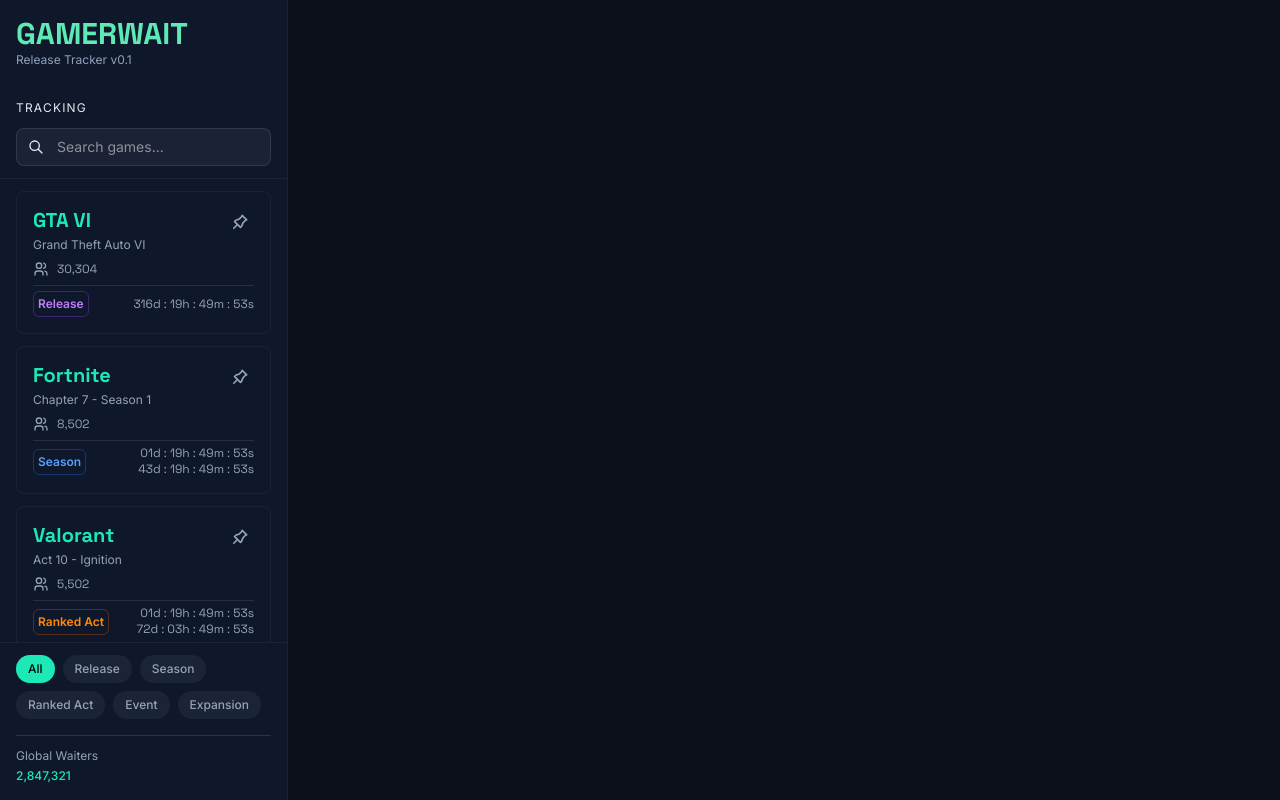
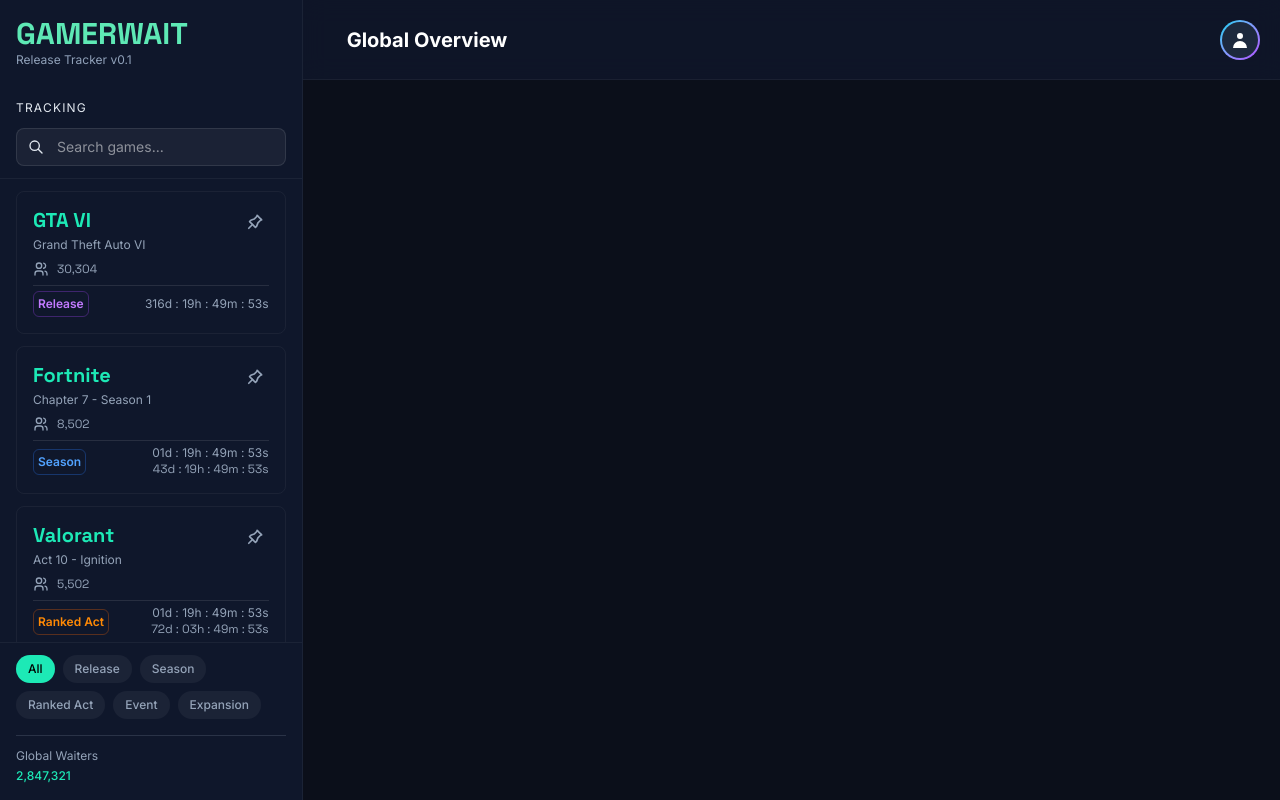
Before and after one commit to cristianbyte/gamerwait, a React (Vite) app: page / in a window 1280 px wide. Built offline with nearby package versions, Linux system fonts and the light colour scheme.

Commit message:
feat: add Header, Breadcrumb, and UserMenu components; enhance Sidebar layout and styling; implement SearchInput and TrackingType

```diff
--- a/src/components/countdown/Countdown.jsx
+++ b/src/components/countdown/Countdown.jsx
@@ -40,7 +40,7 @@
   const timeLeft = useCountdown(releaseDate);
 
   if (!timeLeft) {
-    return <span className={`text-neon text-xs font-bold`}>LIVE</span>;
+    return <span className={`text-neon text-xs font-bold line-0`}>LIVE</span>;
   }
 
   const { days, hours, minutes, seconds } = timeLeft;
--- /dev/null
+++ b/src/components/header/Breadcrumb.jsx
@@ -0,0 +1,35 @@
+export default function Breadcrumb({ path = ["Global Overview"] }) {
+  return (
+    <div className="flex flex-col gap-1">
+      <div className="flex items-center gap-3 pl-10 md:pl-4">
+        <h2 className="text-xl font-bold text-white pl-2">{path[0]}</h2>
+      </div>
+      {path.length > 1 && (
+        <div className="flex items-center gap-2 text-xs text-slate-400 ml-9">
+          {path.map((item, index) => (
+            <div key={index} className="flex items-center gap-2">
+              <span
+                className={index === path.length - 1 ? "text-cyan-400" : ""}
+              >
+                {item}
+              </span>
+              {index < path.length - 1 && (
+                <svg
+                  fill="currentColor"
+                  className="w-3 h-3"
+                  viewBox="0 0 20 20"
+                >
+                  <path
+                    fillRule="evenodd"
+                    d="M7.293 14.707a1 1 0 0 1 0-1.414L10.586 10 7.293 6.707a1 1 0 0 1 1.414-1.414l4 4a1 1 0 0 1 0 1.414l-4 4a1 1 0 0 1-1.414 0"
+                    clipRule="evenodd"
+                  />
+                </svg>
+              )}
+            </div>
+          ))}
+        </div>
+      )}
+    </div>
+  );
+}
--- /dev/null
+++ b/src/components/header/UserMenu.jsx
@@ -0,0 +1,110 @@
+import { useState, useRef, useEffect } from "react";
+
+export default function UserMenu() {
+  const [isOpen, setIsOpen] = useState(false);
+  const menuRef = useRef(null);
+
+  useEffect(() => {
+    function handleClickOutside(event) {
+      if (menuRef.current && !menuRef.current.contains(event.target)) {
+        setIsOpen(false);
+      }
+    }
+
+    document.addEventListener("mousedown", handleClickOutside);
+    return () => document.removeEventListener("mousedown", handleClickOutside);
+  }, []);
+
+  return (
+    <div className="relative" ref={menuRef}>
+      <button
+        onClick={() => setIsOpen(!isOpen)}
+        className="size-10 bg-linear-to-br from-cyan-400 to-purple-500 rounded-full p-0.5 hover:scale-105 transition-transform"
+      >
+        <div className="size-full bg-slate-800 rounded-full flex items-center justify-center">
+          <svg
+            className="w-5 h-5 text-white"
+            fill="currentColor"
+            viewBox="0 0 20 20"
+          >
+            <path
+              fillRule="evenodd"
+              d="M10 9a3 3 0 100-6 3 3 0 000 6zm-7 9a7 7 0 1114 0H3z"
+              clipRule="evenodd"
+            />
+          </svg>
+        </div>
+      </button>
+
+      {isOpen && (
+        <div className="absolute right-0 mt-2 w-56 bg-slate-800 border border-white/10 rounded-lg shadow-xl overflow-hidden z-50">
+          <div className="px-4 py-3 border-b border-white/10">
+            <p className="text-sm font-medium text-white">Player Name</p>
+            <p className="text-xs text-slate-400">player@gamerwait.com</p>
+          </div>
+
+          <div className="py-2">
+            <button className="w-full px-4 py-2 text-sm text-left text-slate-300 hover:bg-white/5 hover:text-white transition-colors flex items-center gap-3">
+              <svg
+                className="w-5 h-5"
+                fill="none"
+                viewBox="0 0 24 24"
+                stroke="currentColor"
+              >
+                <path
+                  strokeLinecap="round"
+                  strokeLinejoin="round"
+                  strokeWidth={2}
+                  d="M15 17h5l-1.405-1.405A2.032 2.032 0 0118 14.158V11a6.002 6.002 0 00-4-5.659V5a2 2 0 10-4 0v.341C7.67 6.165 6 8.388 6 11v3.159c0 .538-.214 1.055-.595 1.436L4 17h5m6 0v1a3 3 0 11-6 0v-1m6 0H9"
+                />
+              </svg>
+              Notifications
+            </button>
+
+            <button className="w-full px-4 py-2 text-sm text-left text-slate-300 hover:bg-white/5 hover:text-white transition-colors flex items-center gap-3">
+              <svg
+                className="w-5 h-5"
+                fill="none"
+                viewBox="0 0 24 24"
+                stroke="currentColor"
+              >
+                <path
+                  strokeLinecap="round"
+                  strokeLinejoin="round"
+                  strokeWidth={2}
+                  d="M10.325 4.317c.426-1.756 2.924-1.756 3.35 0a1.724 1.724 0 002.573 1.066c1.543-.94 3.31.826 2.37 2.37a1.724 1.724 0 001.065 2.572c1.756.426 1.756 2.924 0 3.35a1.724 1.724 0 00-1.066 2.573c.94 1.543-.826 3.31-2.37 2.37a1.724 1.724 0 00-2.572 1.065c-.426 1.756-2.924 1.756-3.35 0a1.724 1.724 0 00-2.573-1.066c-1.543.94-3.31-.826-2.37-2.37a1.724 1.724 0 00-1.065-2.572c-1.756-.426-1.756-2.924 0-3.35a1.724 1.724 0 001.066-2.573c-.94-1.543.826-3.31 2.37-2.37.996.608 2.296.07 2.572-1.065z"
+                />
+                <path
+                  strokeLinecap="round"
+                  strokeLinejoin="round"
+                  strokeWidth={2}
+                  d="M15 12a3 3 0 11-6 0 3 3 0 016 0z"
+                />
+              </svg>
+              Settings
+            </button>
+          </div>
+
+          <div className="border-t border-white/10 py-2">
+            <button className="w-full px-4 py-2 text-sm text-left text-red-400 hover:bg-red-500/10 transition-colors flex items-center gap-3">
+              <svg
+                className="w-5 h-5"
+                fill="none"
+                viewBox="0 0 24 24"
+                stroke="currentColor"
+              >
+                <path
+                  strokeLinecap="round"
+                  strokeLinejoin="round"
+                  strokeWidth={2}
+                  d="M17 16l4-4m0 0l-4-4m4 4H7m6 4v1a3 3 0 01-3 3H6a3 3 0 01-3-3V7a3 3 0 013-3h4a3 3 0 013 3v1"
+                />
+              </svg>
+              Logout
+            </button>
+          </div>
+        </div>
+      )}
+    </div>
+  );
+}
--- /dev/null
+++ b/src/components/hero/Header.jsx
@@ -0,0 +1,11 @@
+import Breadcrumb from "./../header/Breadcrumb";
+import UserMenu from "./../header/UserMenu";
+
+export default function Header() {
+  return (
+    <header className="flex items-center w-full h-20 justify-between px-5 py-5 border-b border-white/5 z-10 bg-slate-900/80 backdrop-blur-md">
+      <Breadcrumb />
+      <UserMenu />
+    </header>
+  );
+}
--- a/src/components/layout/MainContent.jsx
+++ b/src/components/layout/MainContent.jsx
@@ -1,5 +1,11 @@
+import Header from "../hero/Header";
+
 function MainContent() {
-  return <></>;
+  return (
+    <>
+      <Header />
+    </>
+  );
 }
 
 export default MainContent;
--- a/src/components/layout/Sidebar.jsx
+++ b/src/components/layout/Sidebar.jsx
@@ -44,7 +44,7 @@
       <button
         onClick={() => setOpen(!open)}
         className="
-          fixed top-4 left-4 z-50
+          fixed top-5 left-4 z-50
           bg-slate-800 text-white
           px-3 py-2 rounded h-10 w-10
           md:hidden
@@ -69,27 +69,31 @@
       {/* SIDEBAR */}
       <aside
         className={`
-          fixed md:static top-0 left-0 z-40
-          h-dvh bg-slate-900 text-slate-200
+    fixed md:static h-screen top-0 left-0 z-40
+    bg-slate-900 text-slate-200
     border-r border-white/5
     flex flex-col
     transition-transform duration-300
-          w-72
+    w-100
 
     ${open ? "translate-x-0" : "-translate-x-full"}
     md:translate-x-0
   `}
       >
-        {/* Header */}
-        <div className="p-4 pt-16 md:pt-4">
+        <div className="shrink-0 p-4 pt-16 md:pt-4">
           <h1 className="text-3xl font-title font-bold text-emerald-300">
             GAMERWAIT
           </h1>
           <p className="text-xs text-slate-400">Release Tracker v0.1</p>
         </div>
 
+        <div className="flex-1 min-h-0">
           <TrackedGameList />
+        </div>
+
+        <div className="shrink-0">
           <GlobalWaiters />
+        </div>
       </aside>
     </>
   );
--- a/src/components/sidebar/TrackedGameCard.jsx
+++ b/src/components/sidebar/TrackedGameCard.jsx
@@ -62,9 +62,9 @@
             viewBox="0 0 24 24"
             fill={pinned ? "currentColor" : "none"}
             stroke="currentColor"
-            stroke-width="2"
-            stroke-linecap="round"
-            stroke-linejoin="round"
+            strokeWidth="2"
+            strokeLinecap="round"
+            strokeLinejoin="round"
             className={`w-5 h-5 cursor-pointer ${
               pinned ? "text-neon" : "text-slate"
             }`}
@@ -96,10 +96,10 @@
           </span>
         </div>
 
-        <div className="flex-col columns-1 w-full text-right">
+        <div className="flex-col w-full text-right">
           <Countdown
             releaseDate={tracking.startAt}
-            className="text-xs font-title text-slate"
+            className="text-xs text-slate"
           />
           {tracking.endAt && (
             <Countdown
--- a/src/components/sidebar/TrackedGameList.jsx
+++ b/src/components/sidebar/TrackedGameList.jsx
@@ -1,13 +1,7 @@
 import { useState, useMemo } from "react";
+import { TrackingType } from "../types/TrakingType";
 import TrackedGameCard from "./TrackedGameCard";
-
-export const TrackingType = Object.freeze({
-  RELEASE: "release",
-  SEASON: "season",
-  RANKED_ACT: "ranked_act",
-  EVENT: "event",
-  EXPANSION: "expansion",
-});
+import SearchInput from "../ui/SearchInput";
 
 const GAMES_DATA = [
   {
@@ -73,34 +67,16 @@
   }, [searchQuery, selectedFilter]);
 
   return (
-    <section className="flex flex-col max-h-screen overflow-hidden relative">
+    <section className="flex flex-col h-full overflow-hidden relative">
       {/* Header with title and search */}
       <div className="px-4 pt-4 pb-3 border-b shrink-0 border-white/5">
         <p className="text-xs  uppercase tracking-widest mb-3">Tracking</p>
 
         {/* Search input */}
-        <div className="relative">
-          <svg
-            className="absolute left-3 top-1/2 -translate-y-1/2 w-4 h-4 "
-            fill="none"
-            viewBox="0 0 24 24"
-            stroke="currentColor"
-          >
-            <path
-              strokeLinecap="round"
-              strokeLinejoin="round"
-              strokeWidth={2}
-              d="M21 21l-6-6m2-5a7 7 0 11-14 0 7 7 0 0114 0z"
-            />
-          </svg>
-          <input
-            type="text"
-            placeholder="Search games..."
-            value={searchQuery}
-            onChange={(e) => setSearchQuery(e.target.value)}
-            className="w-full bg-white/5 border border-white/10 rounded-lg pl-10 pr-4 py-2 text-sm text-white placeholder-muted focus:outline-none focus:border-neon/40 transition-colors"
-          />
-        </div>
+        <SearchInput
+          searchQuery={searchQuery}
+          setSearchQuery={setSearchQuery}
+        />
       </div>
 
       {/* Scrollable game list */}
@@ -127,13 +103,13 @@
       </div>
 
       {/* Filter buttons at bottom */}
-      <div className="px-4 shrink-0 pb-4 pt-3 flex-end border-t border-white/5">
+      <div className="px-4 shrink-0 pb-4 pt-3 border-t border-white/5">
         <div className="flex flex-wrap gap-2">
           {FILTER_OPTIONS.map((option) => (
             <button
               key={option.value}
               onClick={() => setSelectedFilter(option.value)}
-              className={`px-3 py-1.5 rounded-full text-xs font-medium transition-all ${
+              className={`px-3 py-1.5 rounded-full  text-xs font-medium transition-all ${
                 selectedFilter === option.value
                   ? "bg-neon text-black"
                   : "bg-white/5 text-slate hover:bg-white/10 hover:text-white"
--- /dev/null
+++ b/src/components/types/TrakingType.jsx
@@ -0,0 +1,7 @@
+export const TrackingType = Object.freeze({
+  RELEASE: "release",
+  SEASON: "season",
+  RANKED_ACT: "ranked_act",
+  EVENT: "event",
+  EXPANSION: "expansion",
+});
--- /dev/null
+++ b/src/components/ui/SearchInput.jsx
@@ -0,0 +1,26 @@
+export default function SearchInput({ searchQuery, setSearchQuery }) {
+  return (
+    <div className="relative">
+      <svg
+        className="absolute left-3 top-1/2 -translate-y-1/2 w-4 h-4 "
+        fill="none"
+        viewBox="0 0 24 24"
+        stroke="currentColor"
+      >
+        <path
+          strokeLinecap="round"
+          strokeLinejoin="round"
+          strokeWidth={2}
+          d="M21 21l-6-6m2-5a7 7 0 11-14 0 7 7 0 0114 0z"
+        />
+      </svg>
+      <input
+        type="text"
+        placeholder="Search games..."
+        value={searchQuery}
+        onChange={(e) => setSearchQuery(e.target.value)}
+        className="w-full bg-white/5 border border-white/10 rounded-lg pl-10 pr-4 py-2 text-sm text-white placeholder-muted focus:outline-none focus:border-neon/40 transition-colors"
+      />
+    </div>
+  );
+}
--- a/src/index.css
+++ b/src/index.css
@@ -18,6 +18,10 @@
   scrollbar-color: rgba(255, 255, 255, 0.2) transparent;
 }
 
+.line-0 {
+  height: 5px !important;
+}
+
 @layer utilities {
   .progress-gradient {
     background: linear-gradient(90deg, #1de9b6 0%, #7c4dff 50%, #1de9b6 100%);
--- a/src/pages/Home.jsx
+++ b/src/pages/Home.jsx
@@ -1,11 +1,12 @@
 import AppLayout from "../components/layout/AppLayout";
 import Sidebar from "../components/layout/Sidebar";
+import MainContent from "../components/layout/MainContent";
 
 export default function Home() {
   return (
     <AppLayout>
       <Sidebar />
-      <main className="bg-yucatan flex-1"></main>
+      <MainContent />
       {/* GamerWit is an independent app and is not affiliated with or endorsed by any game publisher or studio. All game titles are trademarks of their respective owners. */}
     </AppLayout>
   );
```
Lines whose indentation alone changed are shown as unchanged.
